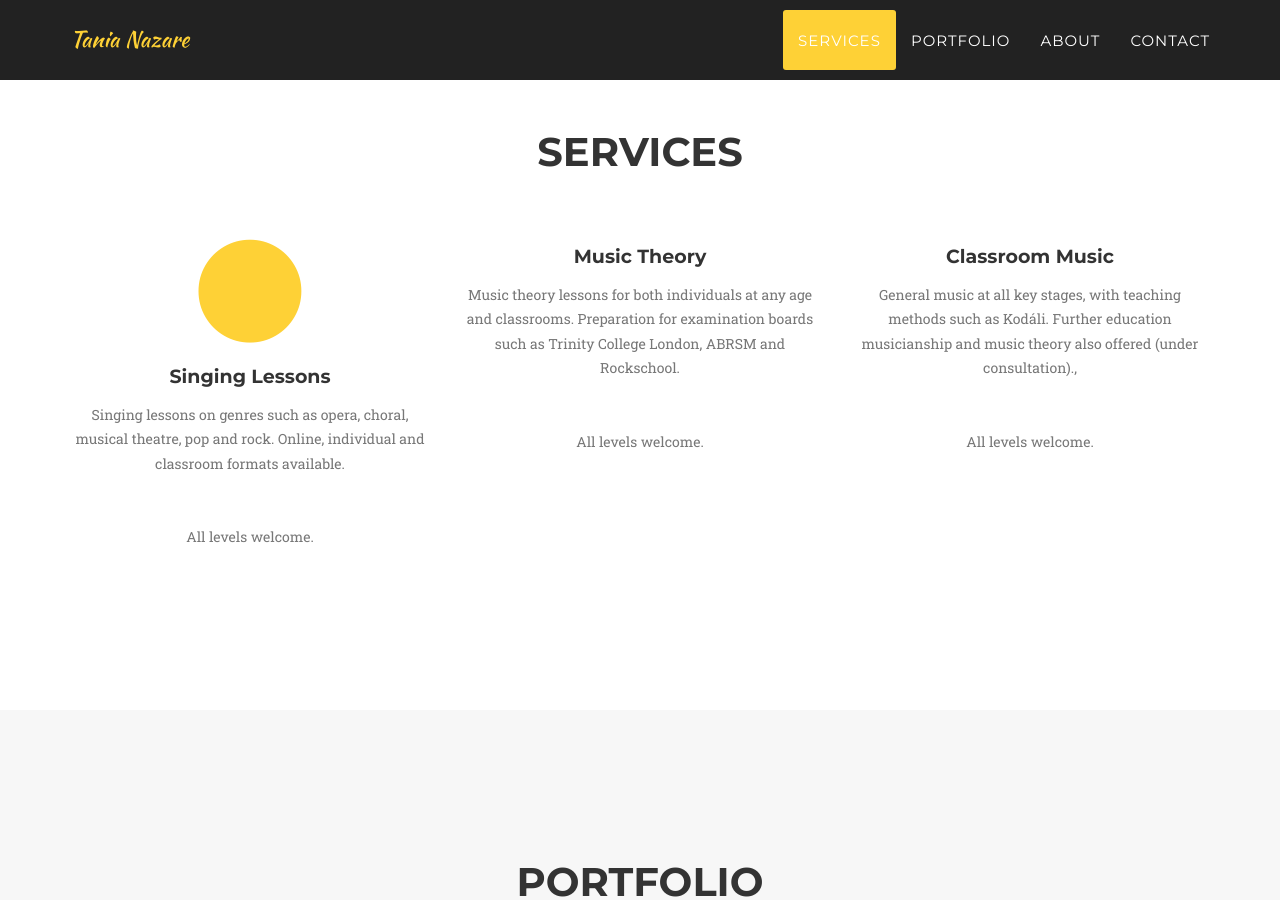
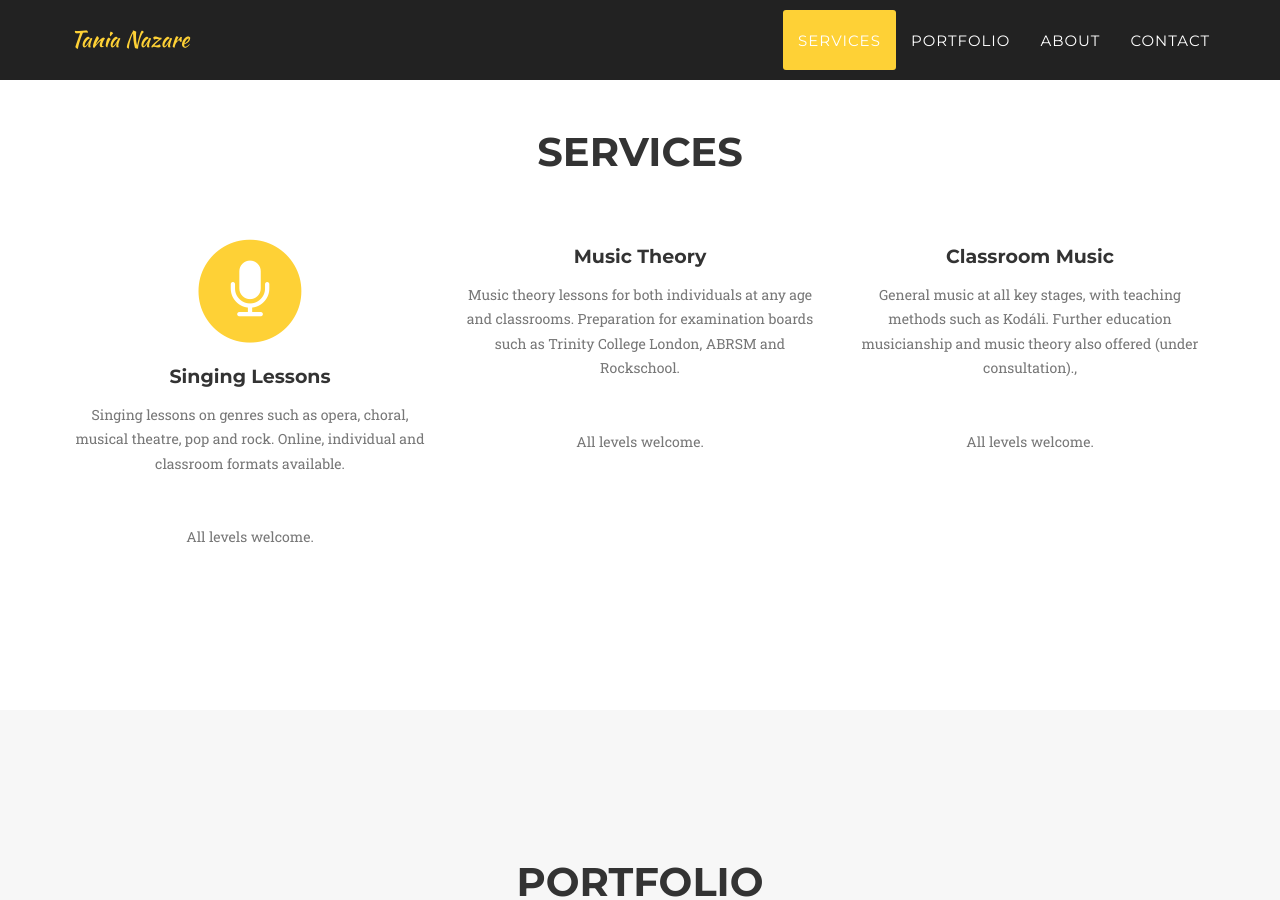
Before and after one commit to shopsoi/shopsoi.github.io, a Jekyll site: the page built from index.html, in a window 1280 px wide and 900 px high, scrolled down 710 px. Built offline with Jekyll 4.4.1, drawn with Linux system fonts in a browser that asks for light colours; some web fonts are replaced.

Commit message:
Update services.html

```diff
--- a/_includes/services.html
+++ b/_includes/services.html
@@ -13,7 +13,7 @@
                     <span class="fa-stack fa-4x">
                         <i class="fa fa-circle fa-stack-2x text-primary"></i>
 <!--                         <i class="fa fa-shopping-cart fa-stack-1x fa-inverse"></i> -->
-                        <i class="fas fa-microphone-alt fa-stack-1x fa-inverse"></i>
+                        <i class="fa fa-microphone fa-stack-1x fa-inverse"></i>
                     </span>
                     <h4 class="service-heading">Singing Lessons</h4>
                     <p class="text-muted">Singing lessons on genres such as opera, choral, musical theatre, pop and rock. Online, individual and classroom formats available.<br> </br><br>All levels welcome.</br></p>
```
